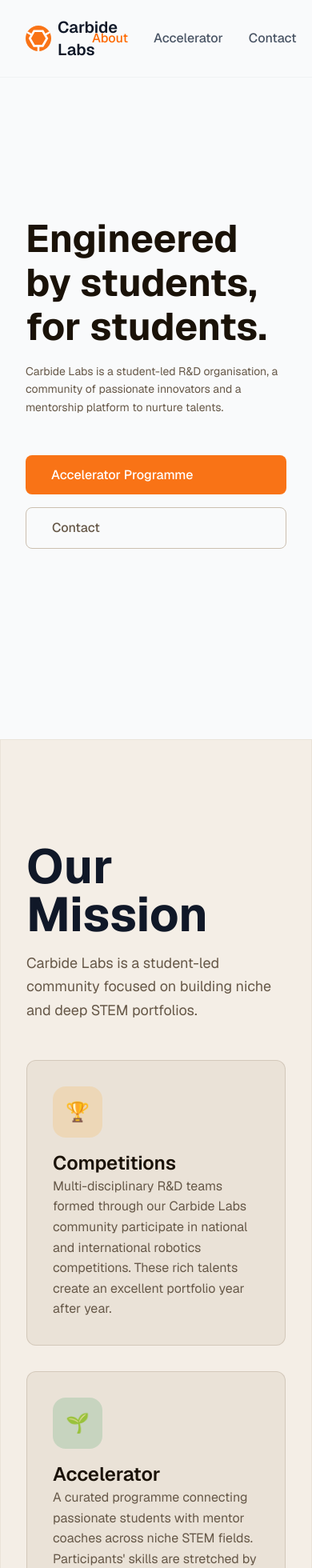
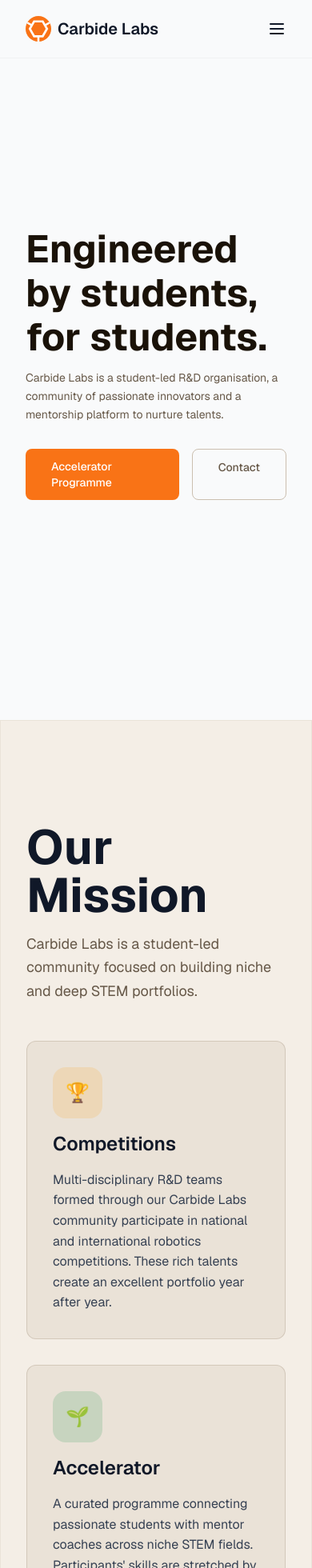
Before and after one commit to vensah-dev/carbide-robotics, a Next.js app: page / in a window 390 px wide. Shown: the top 1960 px of the page at 80% size. Built offline with nearby package versions, Linux system fonts and the light colour scheme.

Commit message:
more minor refactoring and mobile navbar

```diff
--- /dev/null
+++ b/components/card.tsx
@@ -0,0 +1,31 @@
+"use client";
+
+interface CardProps {
+  icon: string;
+  title: string;
+  description: string;
+  colorClass: string;
+  BGz?: number;
+}
+
+export default function Card({
+  icon,
+  title,
+  description,
+  colorClass,
+  BGz = 1,
+}: CardProps) {
+  return (
+    <div className={`${BGz === 1 ? "bg-background-primary" : BGz === 2 ? "bg-background-secondary" : "bg-background-tertiary"} border border-border-color/75 rounded-xl p-8`}>
+      <div className={`${colorClass} w-min rounded-2xl mb-4`}>
+        <h3 className="text-2xl md:text-5xl font-bold text-gray-900 p-4 w-min">{icon}</h3>
+      </div>
+
+      <h3 className="text-gray-900 font-semibold text-2xl mb-4">{title}</h3>
+
+      <p className="text-gray-700">
+        {description}
+      </p>
+    </div>
+  );
+}
--- a/components/footer.tsx
+++ b/components/footer.tsx
@@ -6,7 +6,7 @@
       <footer className="w-full py-12 px-8 border-t border-gray-300 bg-stone-900">
         <div className="max-w-6xl mx-auto text-center">
           <p className="text-stone-400">
-            © 2024 Carbide Labs.
+            © 2026 Carbide Labs.
           </p>
         </div>
       </footer>
--- a/components/hero.tsx
+++ b/components/hero.tsx
@@ -7,19 +7,19 @@
   return (
       <section className="flex items-center px-8 text-left h-[calc(100vh-81px)]">
         <div className="max-w-6xl ">
-          <h1 className="text-5xl md:text-8xl font-bold text-[var(--font-primary)] mb-4 leading-[1.15]">
+          <h1 className="text-5xl md:text-8xl font-bold text-[var(--font-primary)] mb-3 leading-[1.15]">
             Engineered by students,  for students.
           </h1>
-          <p className="md:max-w-2xl w-full text-sm md:text-xl text-[var(--font-secondary)] mb-12 leading-relaxed w-[70%]">
+          <p className="md:max-w-2xl w-full text-sm md:text-xl text-[var(--font-secondary)] mb-8 leading-relaxed w-[70%]">
             Carbide Labs is a student-led R&D organisation, a community of passionate innovators and a mentorship platform to nurture talents.
           </p>
-          <div className="flex flex-col sm:flex-row gap-4 justify-start">
+          <div className="flex flex gap-4 justify-start">
 
-            <Link className="bg-[var(--accent-primary)] text-white px-8 py-3 rounded-lg font-medium hover:bg-[var(--accent-secondary)] transition-colors" href={"/accelerator"}>
+            <Link className="bg-[var(--accent-primary)] text-white px-8 py-3 rounded-lg font-medium text-sm md:text-base hover:bg-[var(--accent-secondary)] transition-colors" href={"/accelerator"}>
               Accelerator Programme
             </Link>
 
-            <Link className="border border-[var(--border-color)] text-[var(--font-secondary)] px-8 py-3 rounded-lg font-medium hover:bg-[var(--background-secondary)] transition-colors" href={"/contact"}>
+            <Link className="border border-[var(--border-color)] text-[var(--font-secondary)] px-8 py-3 rounded-lg font-medium text-sm md:text-base hover:bg-[var(--background-secondary)] transition-colors" href={"/contact"}>
               Contact
             </Link>
 
--- a/components/mission.tsx
+++ b/components/mission.tsx
@@ -1,4 +1,6 @@
 "use client";
+
+import Card from "@/components/card";
 
 export function Mission() {
 
@@ -19,51 +21,33 @@
 
 
         {/* Competitions */}
-        <div className="bg-background-tertiary border border-border-color/75 rounded-xl p-8">
-          <div className="bg-amber-500/15 w-min rounded-2xl mb-4">
-            <h3 className="text-2xl md:text-5xl font-bold p-4 w-min">🏆</h3>
-          </div>
-
-          <h3 className="text-font-primary font-semibold text-2xl">Competitions</h3>
-
-          <h3 className="text-font-secondary">
-            Multi-disciplinary R&D teams formed through our Carbide Labs community participate in national
-            and international robotics competitions. These rich talents create an excellent portfolio year after year.
-
-          </h3>
-        </div>
+        <Card
+          icon={"🏆"}
+          title={"Competitions"}
+          description={"Multi-disciplinary R&D teams formed through our Carbide Labs community participate in national and international robotics competitions. These rich talents create an excellent portfolio year after year."}
+          colorClass={"bg-amber-500/15"}
+          BGz={3}
+        />
 
 
         {/* STEM Accelerator */}
-        <div className="bg-background-tertiary border border-border-color/75 rounded-xl p-8">
-          <div className="bg-green-700/15 w-min rounded-2xl mb-4">
-            <h3 className="text-2xl md:text-5xl font-bold p-4 w-min">🌱</h3>
-          </div>
-
-          <h3 className="text-font-primary font-semibold text-2xl">Accelerator</h3>
-
-          <h3 className="text-font-secondary">
-            A curated programme connecting passionate students with mentor coaches across niche STEM fields.
-            Participants' skills are stretched by creating projects and participating
-            in related competitions.
-          </h3>
-        </div>
+        <Card
+          icon={"🌱"}
+          title={"Accelerator"}
+          description={"A curated programme connecting passionate students with mentor coaches across niche STEM fields. Participants' skills are stretched by creating projects and participating in related competitions."}
+          colorClass={"bg-green-700/15"}
+          BGz={3}
+        />
 
 
         {/* Mentorship Pipeline */}
-        <div className="bg-background-tertiary border border-border-color/75 rounded-xl p-8">
-          <div className="bg-blue-500/15 w-min rounded-2xl mb-4">
-            <h3 className="text-2xl md:text-5xl font-bold p-4 w-min">👨🏼‍🏫</h3>
-          </div>
-
-          <h3 className="text-font-primary font-semibold text-2xl">Mentorship</h3>
-
-          <h3 className="text-font-secondary">
-            Exemplary students from our teams are given the opportunity to become mentors,
-            guiding the next batch of students and fostering a sustainable culture of peer mentorship and knowledge sharing.
-          </h3>
-        </div>
-
+        <Card
+          icon={"👨🏼‍🏫"}
+          title={"Mentorship"}
+          description={"Exemplary students from our teams are given the opportunity to become mentors, guiding the next batch of students and fostering a sustainable culture of peer mentorship and knowledge sharing."}
+          colorClass={"bg-blue-500/15"}
+          BGz={3}
+        />
 
       </div>
 
--- a/components/navbar.tsx
+++ b/components/navbar.tsx
@@ -4,21 +4,44 @@
 import { usePathname } from "next/navigation";
 import Image from "next/image";
 import icon from '@/public/icons/icon.svg';
+import { useState, useEffect } from 'react';
 
 export function Navbar() {
   const pathname = usePathname();
+  const [isMenuOpen, setIsMenuOpen] = useState(false);
+
+  // Close menu when clicking outside or on a link
+  useEffect(() => {
+    const handleClickOutside = (event: MouseEvent) => {
+      const navbar = document.getElementById('navbar-mobile-menu');
+      if (navbar && !navbar.contains(event.target as Node)) {
+        setIsMenuOpen(false);
+      }
+    };
+
+    if (isMenuOpen) {
+      document.addEventListener('mousedown', handleClickOutside);
+    }
+
+    return () => {
+      document.removeEventListener('mousedown', handleClickOutside);
+    };
+  }, [isMenuOpen]);
+
+  const toggleMenu = () => {
+    setIsMenuOpen(!isMenuOpen);
+  };
 
   return (
     <nav className="w-full py-5 px-8 flex justify-between items-center border-b border-gray-300/25">
-
       {/* logo and title */}
       <Link href="/" className="flex items-center gap-2">
         <Image src={icon} width={32} height={32} alt="Carbide Labs Logo" className="rounded-full"/>
         <span className="text-xl font-semibold text-gray-900">Carbide Labs</span>
       </Link>
 
-      <div className="flex items-center gap-8">
-
+      {/* Desktop Navigation */}
+      <div className="hidden md:flex items-center gap-8">
         <Link
           href="/"
           className={`font-medium ${pathname === '/' ? 'text-orange-500' : 'text-gray-600 hover:text-gray-900 transition-colors'}`}
@@ -39,8 +62,95 @@
         >
           Contact
         </Link>
+      </div>
 
-      </div>
+      {/* Mobile Menu Button */}
+      <button
+        className="md:hidden text-gray-900 focus:outline-none"
+        onClick={toggleMenu}
+        aria-label="Toggle menu"
+      >
+        <svg
+          className="w-6 h-6"
+          fill="none"
+          stroke="currentColor"
+          viewBox="0 0 24 24"
+          xmlns="http://www.w3.org/2000/svg"
+        >
+          {isMenuOpen ? (
+            <path
+              strokeLinecap="round"
+              strokeLinejoin="round"
+              strokeWidth={2}
+              d="M6 18L18 6M6 6l12 12"
+            />
+          ) : (
+            <path
+              strokeLinecap="round"
+              strokeLinejoin="round"
+              strokeWidth={2}
+              d="M4 6h16M4 12h16M4 18h16"
+            />
+          )}
+        </svg>
+      </button>
+
+      {/* Mobile Full-Screen Menu */}
+      {isMenuOpen && (
+        <div
+          id="navbar-mobile-menu"
+          className="md:hidden fixed inset-0 bg-gray-50 z-50 flex flex-col"
+        >
+          <div className="flex justify-end p-4">
+            <button
+              onClick={toggleMenu}
+              className="text-gray-900 focus:outline-none"
+              aria-label="Close menu"
+            >
+              <svg
+                className="w-6 h-6"
+                fill="none"
+                stroke="currentColor"
+                viewBox="0 0 24 24"
+                xmlns="http://www.w3.org/2000/svg"
+              >
+                <path
+                  strokeLinecap="round"
+                  strokeLinejoin="round"
+                  strokeWidth={2}
+                  d="M6 18L18 6M6 6l12 12"
+                />
+              </svg>
+            </button>
+          </div>
+
+          <div className="flex flex-col items-center justify-center flex-grow gap-8">
+            <Link
+              href="/"
+              className={`text-2xl font-medium ${pathname === '/' ? 'text-orange-500' : 'text-gray-600 hover:text-gray-900 transition-colors'}`}
+              onClick={() => setIsMenuOpen(false)}
+            >
+              About
+            </Link>
+
+            <Link
+              href="/accelerator"
+              className={`text-2xl font-medium ${pathname === '/accelerator' ? 'text-orange-500' : 'text-gray-600 hover:text-gray-900 transition-colors'}`}
+              onClick={() => setIsMenuOpen(false)}
+            >
+              Accelerator
+            </Link>
+
+            <Link
+              href="/contact"
+              className={`text-2xl font-medium ${pathname === '/contact' ? 'text-orange-500' : 'text-gray-600 hover:text-gray-900 transition-colors'}`}
+              onClick={() => setIsMenuOpen(false)}
+            >
+              Contact
+            </Link>
+          </div>
+        </div>
+      )}
     </nav>
   );
 }
--- a/components/portfolio.tsx
+++ b/components/portfolio.tsx
@@ -57,7 +57,7 @@
           <div key={index} className="flex justify-between gap-3 pb-3 px-3 border-b border-gray-300 last:border-0 w-full">
             <span className="text-gray-600 text-md">{competition.name}</span>
 
-            <div className={` py-1 px-3 text-xs ${competition.staus === "Upcoming" ? "bg-amber-500/25" : "bg-green-500/25"} rounded-full`}>{competition.staus}</div>
+            <div className={` py-1 px-3 max-h-min text-xs ${competition.staus === "Upcoming" ? "bg-amber-500/25" : "bg-green-500/25"} rounded-full`}>{competition.staus}</div>
           </div>
         ))}
       </div>
```
